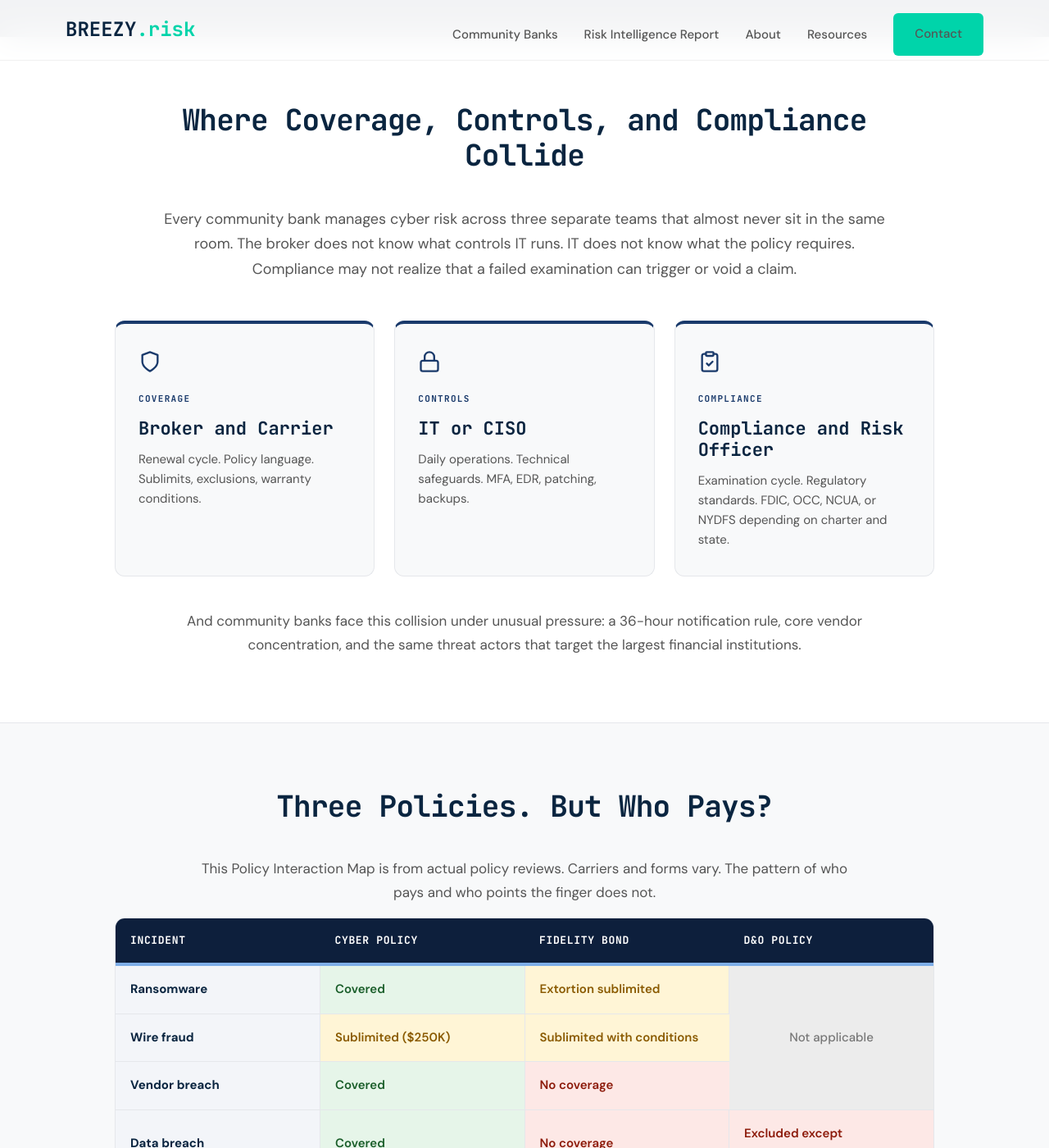
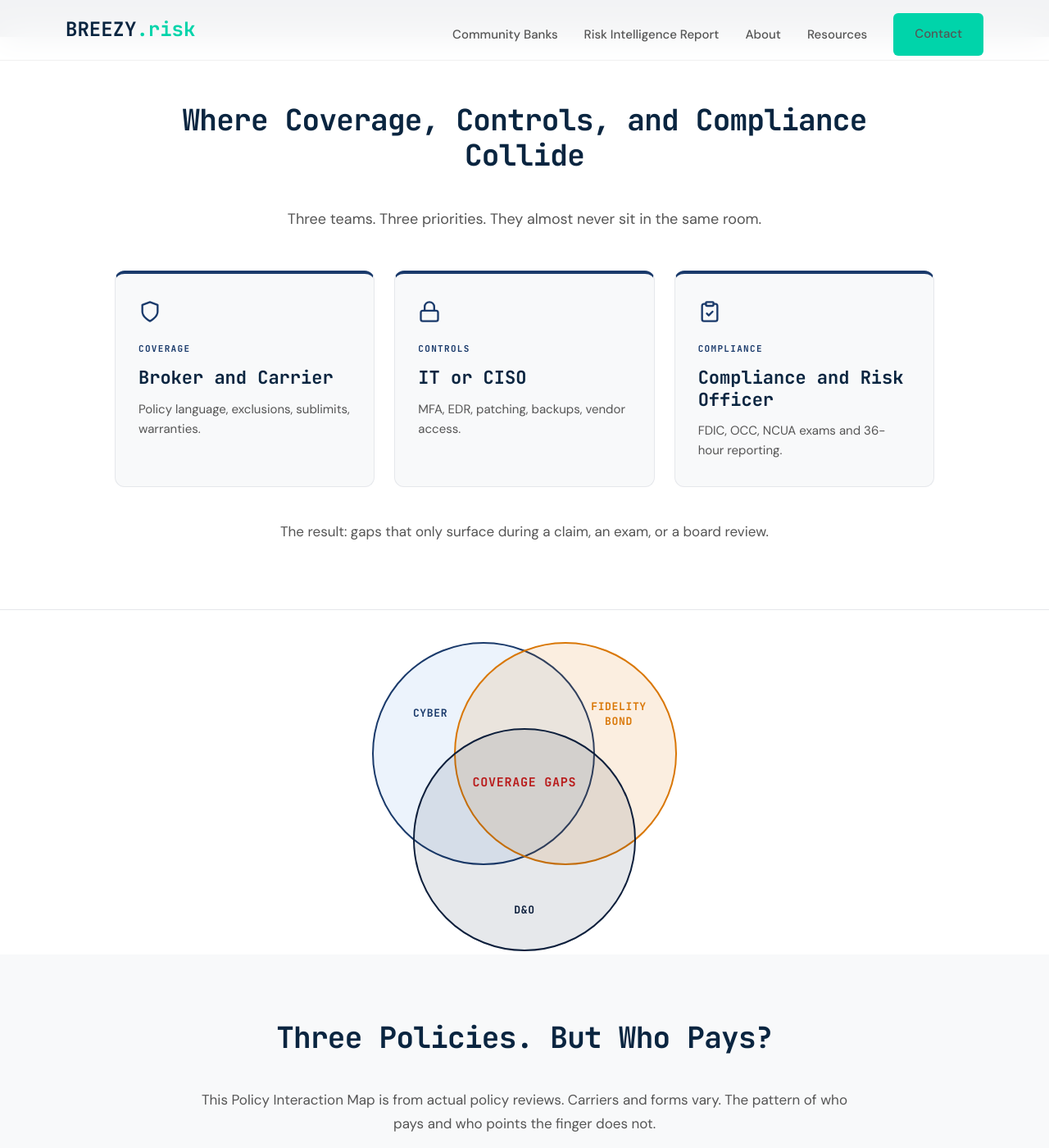
Before and after one commit to joeproe1/breezyins.com, a Jekyll site: the page built from community-bank-insurance.html, in a window 1280 px wide and 1400 px high, scrolled down 704 px. Shown: the whole window at 82% size. Built offline with Jekyll 4.4.1, drawn with Linux system fonts in a browser that asks for light colours; some of the changed text lies outside the part shown.

Commit message:
Reduce text on homepage and bank page, add icons and Venn diagram
Shorten scenario cards on both pages to staccato style (~57% fewer words).
Add SVG icons to homepage scenario cards (envelope, courthouse, padlock).
Tighten collision section on bank page (intro, card descriptions, closing).
Add inline SVG Venn diagram (Cyber/Fidelity Bond/D&O overlap) to bank page.

Co-Authored-By: Claude Opus 4.6 <noreply@anthropic.com>

```diff
--- a/_sass/_pages.scss
+++ b/_sass/_pages.scss
@@ -672,6 +672,12 @@
         line-height: 1.7;
         font-size: 16px;
     }
+}
+
+// Icon on problem cards
+.problem-card__icon {
+    color: #D97706;
+    margin-bottom: 8px;
 }
 
 // Trigger label on problem cards
--- a/community-bank-insurance.html
+++ b/community-bank-insurance.html
@@ -592,7 +592,7 @@ permalink: /community-bank-insurance/
   <div class="container">
     <h2 class="bank-section-heading">Where Coverage, Controls, and Compliance Collide</h2>
     <p class="collision-intro">
-      Every community bank manages cyber risk across three separate teams that almost never sit in the same room. The broker does not know what controls IT runs. IT does not know what the policy requires. Compliance may not realize that a failed examination can trigger or void a claim.
+      Three teams. Three priorities. They almost never sit in the same room.
     </p>
 
     <div class="collision-grid">
@@ -600,25 +600,48 @@ permalink: /community-bank-insurance/
         <svg class="collision-card__icon" width="28" height="28" viewBox="0 0 24 24" fill="none" stroke="currentColor" stroke-width="2" stroke-linecap="round" stroke-linejoin="round" aria-hidden="true"><path d="M12 22s8-4 8-10V5l-8-3-8 3v7c0 6 8 10 8 10z"/></svg>
         <div class="collision-card__label">Coverage</div>
         <h3>Broker and Carrier</h3>
-        <p>Renewal cycle. Policy language. Sublimits, exclusions, warranty conditions.</p>
+        <p>Policy language, exclusions, sublimits, warranties.</p>
       </div>
       <div class="collision-card">
         <svg class="collision-card__icon" width="28" height="28" viewBox="0 0 24 24" fill="none" stroke="currentColor" stroke-width="2" stroke-linecap="round" stroke-linejoin="round" aria-hidden="true"><rect x="3" y="11" width="18" height="11" rx="2" ry="2"/><path d="M7 11V7a5 5 0 0 1 10 0v4"/></svg>
         <div class="collision-card__label">Controls</div>
         <h3>IT or CISO</h3>
-        <p>Daily operations. Technical safeguards. MFA, EDR, patching, backups.</p>
+        <p>MFA, EDR, patching, backups, vendor access.</p>
       </div>
       <div class="collision-card">
         <svg class="collision-card__icon" width="28" height="28" viewBox="0 0 24 24" fill="none" stroke="currentColor" stroke-width="2" stroke-linecap="round" stroke-linejoin="round" aria-hidden="true"><path d="M16 4h2a2 2 0 0 1 2 2v14a2 2 0 0 1-2 2H6a2 2 0 0 1-2-2V6a2 2 0 0 1 2-2h2"/><rect x="8" y="2" width="8" height="4" rx="1" ry="1"/><path d="M9 14l2 2 4-4"/></svg>
         <div class="collision-card__label">Compliance</div>
         <h3>Compliance and Risk Officer</h3>
-        <p>Examination cycle. Regulatory standards. FDIC, OCC, NCUA, or NYDFS depending on charter and state.</p>
+        <p>FDIC, OCC, NCUA exams and 36-hour reporting.</p>
       </div>
     </div>
 
     <p class="collision-close">
-      And community banks face this collision under unusual pressure: a 36-hour notification rule, core vendor concentration, and the same threat actors that target the largest financial institutions.
+      The result: gaps that only surface during a claim, an exam, or a board review.
     </p>
+  </div>
+</section>
+
+<!-- ========================================
+     POLICY OVERLAP DIAGRAM
+     ======================================== -->
+<section style="padding: 0 0 0; background: #fff;">
+  <div class="container" style="max-width: 680px; text-align: center;">
+    <svg viewBox="0 0 500 420" xmlns="http://www.w3.org/2000/svg" style="width:100%; max-width:500px; margin: 0 auto; display:block;" aria-label="Venn diagram showing where Cyber, Fidelity Bond, and D&amp;O policies overlap and leave coverage gaps">
+      <!-- Three overlapping circles -->
+      <circle cx="200" cy="175" r="135" fill="#7eaee8" fill-opacity="0.15" stroke="#1a3a6b" stroke-width="2"/>
+      <circle cx="300" cy="175" r="135" fill="#D97706" fill-opacity="0.12" stroke="#D97706" stroke-width="2"/>
+      <circle cx="250" cy="280" r="135" fill="#0d1f3c" fill-opacity="0.10" stroke="#0d1f3c" stroke-width="2"/>
+
+      <!-- Policy labels (inside circles, away from edges) -->
+      <text x="135" y="130" font-family="'JetBrains Mono', monospace" font-size="13" font-weight="700" fill="#1a3a6b" text-anchor="middle" letter-spacing="0.05em">CYBER</text>
+      <text x="365" y="122" font-family="'JetBrains Mono', monospace" font-size="13" font-weight="700" fill="#D97706" text-anchor="middle" letter-spacing="0.05em">FIDELITY</text>
+      <text x="365" y="140" font-family="'JetBrains Mono', monospace" font-size="13" font-weight="700" fill="#D97706" text-anchor="middle" letter-spacing="0.05em">BOND</text>
+      <text x="250" y="370" font-family="'JetBrains Mono', monospace" font-size="13" font-weight="700" fill="#0d1f3c" text-anchor="middle" letter-spacing="0.05em">D&amp;O</text>
+
+      <!-- Center label -->
+      <text x="250" y="215" font-family="'JetBrains Mono', monospace" font-size="15" font-weight="700" fill="#B91C1C" text-anchor="middle" letter-spacing="0.05em">COVERAGE GAPS</text>
+    </svg>
   </div>
 </section>
 
@@ -694,13 +717,13 @@ permalink: /community-bank-insurance/
         <div class="scenario-card__header">
           <div>
             <div class="scenario-label">Wire Fraud</div>
-            <h3 class="scenario-title">A $400,000 wire goes out the door</h3>
+            <h3 class="scenario-title">$400K wire. Spoofed email.</h3>
           </div>
           <span class="scenario-toggle" aria-hidden="true">&#9660;</span>
         </div>
         <div class="scenario-card__body">
           <p class="scenario-body">
-            A lending officer wires $400K against a spoofed email. The cyber policy excludes social engineering. The fidelity bond carries a 50% co-payment.
+            Cyber excludes social engineering. Bond carries a 50% co-payment.
           </p>
           <div class="scenario-verdict">Recoverable: $200K on a $400K loss.</div>
         </div>
@@ -710,29 +733,29 @@ permalink: /community-bank-insurance/
         <div class="scenario-card__header">
           <div>
             <div class="scenario-label">Regulatory Investigation</div>
-            <h3 class="scenario-title">50,000 records, three proceedings, one gap</h3>
+            <h3 class="scenario-title">Breach triggers three proceedings.</h3>
           </div>
           <span class="scenario-toggle" aria-hidden="true">&#9660;</span>
         </div>
         <div class="scenario-card__body">
           <p class="scenario-body">
-            A breach triggers three regulatory proceedings. The D&amp;O excludes anything arising from a cyber event. The cyber policy excludes board defense costs. Directors face personal liability.
+            D&amp;O excludes cyber-related claims. Cyber excludes board defense. Directors face personal exposure.
           </p>
-          <div class="scenario-verdict">In every institution I have reviewed, some version of this gap exists.</div>
+          <div class="scenario-verdict">Some version of this gap exists in every institution I have reviewed.</div>
         </div>
       </div>
 
       <div class="scenario-card">
         <div class="scenario-card__header">
           <div>
-            <div class="scenario-label">Security Warranty Rescission</div>
-            <h3 class="scenario-title">Coverage rescinded after the breach</h3>
+            <div class="scenario-label">Security Warranty</div>
+            <h3 class="scenario-title">Policy requires MFA everywhere.</h3>
           </div>
           <span class="scenario-toggle" aria-hidden="true">&#9660;</span>
         </div>
         <div class="scenario-card__body">
           <p class="scenario-body">
-            The cyber application asks whether MFA is enforced on all remote access. A core banking vendor's admin portal does not support it. The carrier rescinds coverage on warranty grounds.
+            Your core vendor doesn't support it. Breach happens. Carrier rescinds coverage on warranty grounds.
           </p>
           <div class="scenario-verdict">A gap in your controls is a gap in your coverage.</div>
         </div>
```
Also changed, not shown: index.html (+9 -6 lines).
